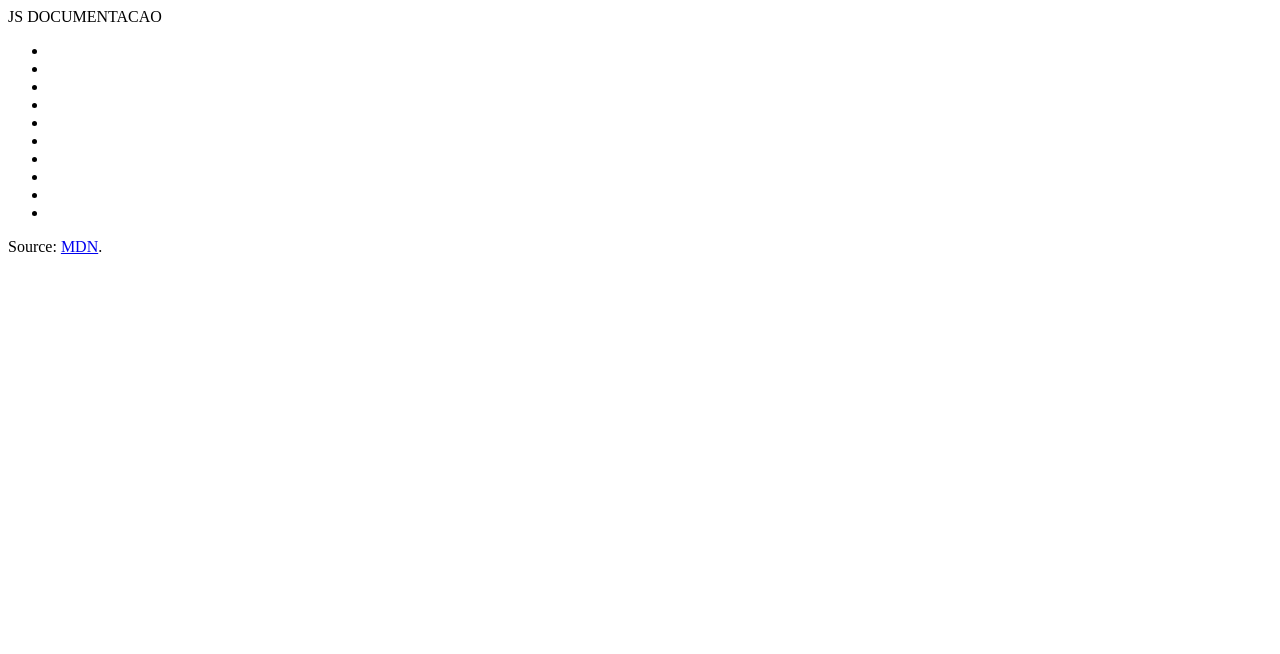
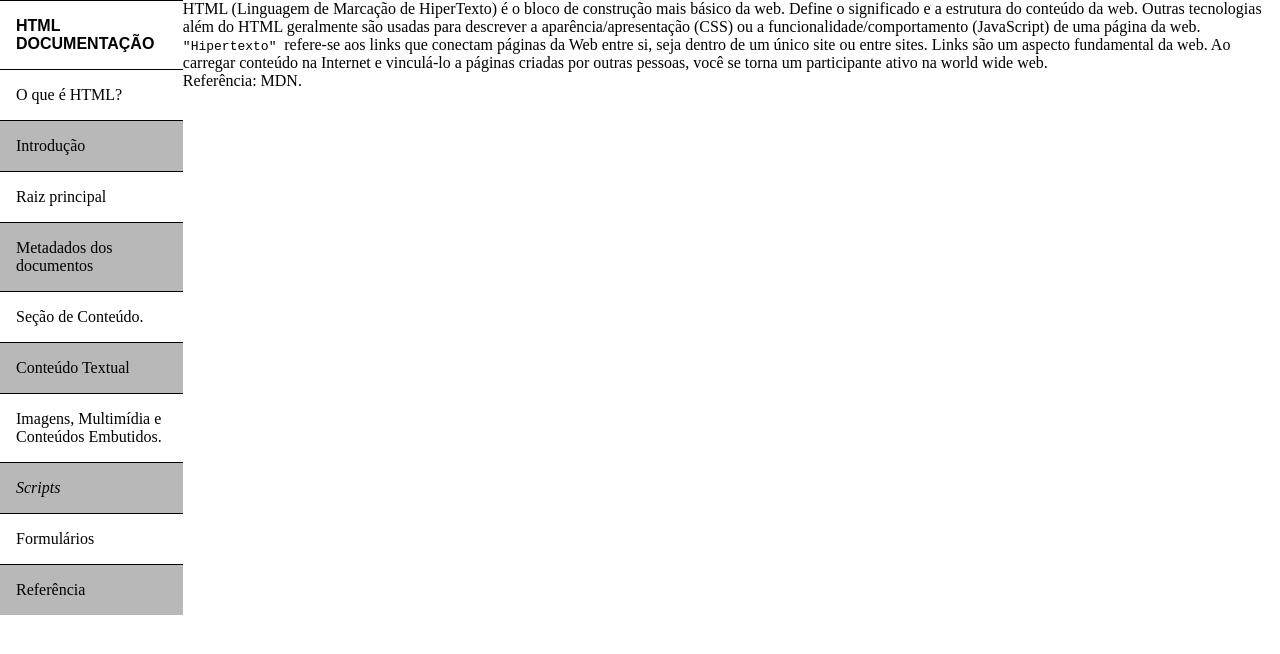
Before and after one commit to FJunioS/Documentacao-tecnica, a plain HTML site: page index.html in a window 1280 px wide. Drawn offline with Linux system fonts and the light colour scheme.

Commit message:
Made a structure for the li/ created the sections for text.

```diff
--- a/css/style.css
+++ b/css/style.css
@@ -0,0 +1,48 @@
+* {
+    box-sizing: border-box;
+    margin: 0;
+}
+
+header {
+    /* font-size: 200px; */
+    padding: 20px;
+    font-family: Arial, Helvetica, sans-serif;
+    font-weight: 700;
+}
+
+.container {
+    display: grid;
+    grid-template-columns: 1fr 6fr;
+}
+
+ul {
+    padding: 0;
+    /* padding-right: 40px; */
+    list-style: none;
+    text-decoration: none;
+
+}
+
+li,
+header {
+    position: relative;
+    padding-left: 10px;
+    left: 0;
+    font-size: 16px;
+    padding: 1rem;
+    border-top: solid 1px #000;
+    display: flex;
+    height: auto;
+    align-items: center;
+}
+
+a:link,
+a:visited {
+    color: #000;
+    text-decoration: none;
+
+}
+
+li:nth-child(even) {
+    background-color: #b8b8b8;
+}
--- a/index.html
+++ b/index.html
@@ -1,47 +1,114 @@
 <!DOCTYPE html>
-<html lang="en">
+<html lang="pt-BR">
 
 <head>
     <meta charset="UTF-8">
     <meta name="viewport" content="width=device-width, initial-scale=1.0">
     <meta http-equiv="X-UA-Compatible" content="ie=edge">
     <link rel="stylesheet" href="css/style.css">
-    <title>Javascript: Documentação Técnica</title>
+    <title>HTML: Documentação Técnica</title>
 </head>
 
-<body>
+<body class="container">
+
+    <!-- --------------------------------------------------------------- -->
+    <!--                     Barra de navegação lateral                  -->
+    <!-- --------------------------------------------------------------- -->
+
     <nav id="navbar">
-        <header>JS DOCUMENTACAO</header>
+        <header>HTML DOCUMENTAÇÃO</header>
         <ul>
-            <li><a id="nav-link" href="#"> </a></li>
-            <li><a id="nav-link" href="#"> </a></li>
-            <li><a id="nav-link" href="#"> </a></li>
-            <li><a id="nav-link" href="#"> </a></li>
-            <li><a id="nav-link" href="#"> </a></li>
-            <li><a id="nav-link" href="#"> </a></li>
-            <li><a id="nav-link" href="#"> </a></li>
-            <li><a id="nav-link" href="#"> </a></li>
-            <li><a id="nav-link" href="#"> </a></li>
-            <li><a id="nav-link" href="#"> </a></li>
+
+            <li><a id="nav-link" href="#o_que_e_html"> O que é HTML? </a></li>
+            <li><a id="nav-link" href="#introducao"> Introdução </a></li>
+            <li><a id="nav-link" href="#raiz_principal"> Raiz principal </a></li>
+            <li><a id="nav-link" href="#metadados"> Metadados dos documentos </a></li>
+            <li><a id="nav-link" href="#secao_de_conteudo"> Seção de Conteúdo. </a></li>
+            <li><a id="nav-link" href="#conteudo_textual"> Conteúdo Textual </a></li>
+            <li><a id="nav-link" href="#img_cont"> Imagens, Multimídia e Conteúdos Embutidos. </a></li>
+            <li><a id="nav-link" href="#scripts"> <em>Scripts</em> </a></li>
+            <li><a id="nav-link" href="#formularios"> Formulários </a></li>
+            <li><a id="nav-link" href="#referencia"> Referência </a></li>
+
         </ul>
     </nav>
+
+    <!-- =================================================================== -->
+    <!--                           Conteúdo da página                          -->
+    <!-- =================================================================== -->
+
+
     <main id="main-doc">
-        <section class="main-section"></section>
-        <section class="main-section"></section>
-        <section class="main-section"></section>
-        <section class="main-section"></section>
-        <section class="main-section"></section>
-        <section class="main-section"></section>
-        <section class="main-section"></section>
-        <section class="main-section"></section>
-        <section class="main-section"></section>
-        <section class="main-section"></section>
-        <section class="main-section"></section>
+
+        <section id="o_que_e_html" class="main-section">
+            <article>
+                <p> HTML (Linguagem de Marcação de HiperTexto) é o bloco de construção mais básico da web. Define o
+                    significado
+                    e a estrutura do conteúdo da web. Outras tecnologias além do HTML geralmente são usadas para
+                    descrever a
+                    aparência/apresentação (CSS) ou a funcionalidade/comportamento (JavaScript) de uma página da web.
+
+                    <code> "Hipertexto" </code> refere-se aos links que conectam páginas da Web entre si, seja dentro de
+                    um
+                    único site ou
+                    entre
+                    sites. Links são um aspecto fundamental da web. Ao carregar conteúdo na Internet e vinculá-lo a
+                    páginas
+                    criadas por outras pessoas, você se torna um participante ativo na world wide web.
+                </p>
+            </article>
+        </section>
+
+        <section id="introducao" class="main-section">
+            <article></article>
+        </section>
+
+        <section id="raiz_principal" class="main-section">
+            <article></article>
+
+        </section>
+
+        <section id="metadados" class="main-section">
+            <article></article>
+
+        </section>
+
+        <section id="secao_de_conteudo" class="main-section">
+            <article></article>
+
+        </section>
+
+        <section id="conteudo_textual" class="main-section">
+            <article></article>
+
+        </section>
+
+        <section id="img_cont" class="main-section">
+            <article></article>
+
+        </section>
+
+        <section id="scripts" class="main-section">
+            <article></article>
+
+        </section>
+
+        <section id="formularios" class="main-section">
+            <article></article>
+
+        </section>
+
+        <section id="referencia" class="main-section">
+            <article></article>
+
+
+            <p> Referência: <a href="https://developer.mozilla.org/pt-BR/docs/Web/HTML">MDN</a>.</p>
+
+        </section>
 
     </main>
-    <footer>
-        <p> Source: <a href="https://developer.mozilla.org/pt-BR/docs/Web/HTML">MDN</a>.</p>
-    </footer>
+
+    <!-- ---------------------------- Scripts --------------------------------- -->
 
     <script src="https://cdn.freecodecamp.org/testable-projects-fcc/v1/bundle.js"></script>
 </body>
```
